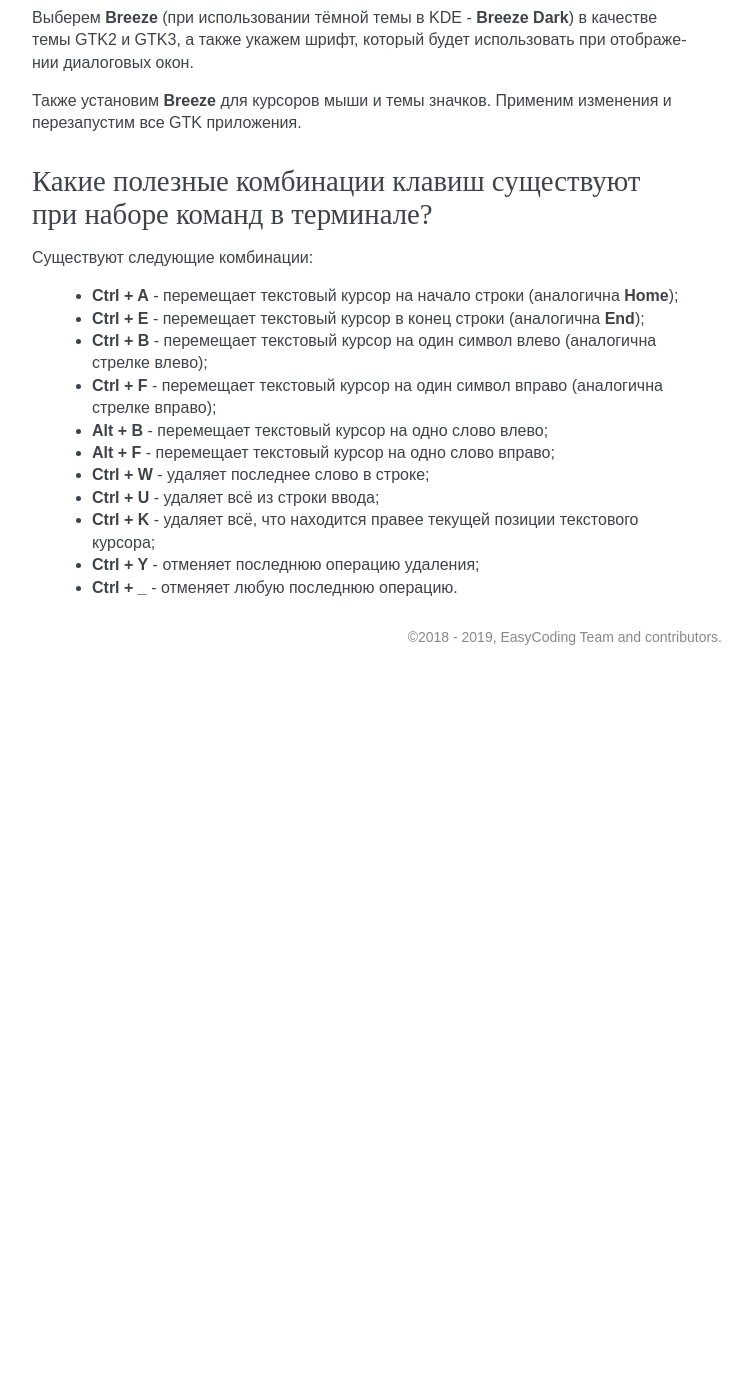
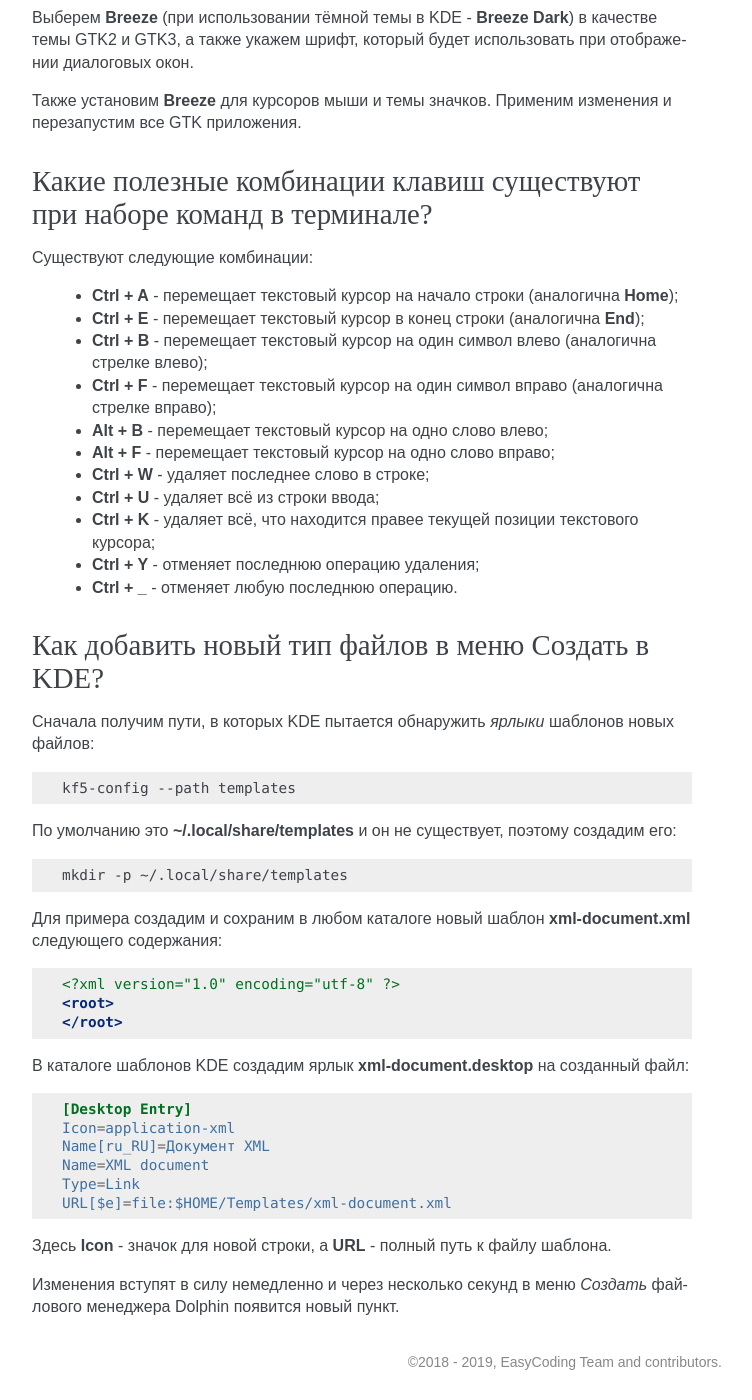
Before and after one commit to RussianFedora/FAQ, a Sphinx documentation site: the page built from source/using-system.rst, in a window 1280 px wide and 1400 px high, scrolled down 17040 px. Shown: the whole window, without its empty margins (388-1140 px from the left). Built offline with Sphinx 7.4.7, drawn with Linux system fonts in a browser that asks for light colours; before the commit the page ends 17715 px from its top, so only the background shows below that; some of the changed text lies outside the part shown.

Commit message:
Added question about adding new KDE templates.

```diff
--- a/source/using-system.rst
+++ b/source/using-system.rst
@@ -995,3 +995,44 @@ KDE Connect не видит мой смартфон. Как исправить?
  * **Ctrl + K** - удаляет всё, что находится правее текущей позиции текстового курсора;
  * **Ctrl + Y** - отменяет последнюю операцию удаления;
  * **Ctrl + _** - отменяет любую последнюю операцию.
+
+.. index:: kde, plasma, new file, dolphin, templates
+.. _dolphin-templates:
+
+Как добавить новый тип файлов в меню Создать в KDE?
+=======================================================
+
+Сначала получим пути, в которых KDE пытается обнаружить *ярлыки* шаблонов новых файлов:
+
+.. code-block:: bash
+
+    kf5-config --path templates
+
+По умолчанию это **~/.local/share/templates** и он не существует, поэтому создадим его:
+
+.. code-block:: bash
+
+    mkdir -p ~/.local/share/templates
+
+Для примера создадим и сохраним в любом каталоге новый шаблон **xml-document.xml** следующего содержания:
+
+.. code-block:: xml
+
+    <?xml version="1.0" encoding="utf-8" ?>
+    <root>
+    </root>
+
+В каталоге шаблонов KDE создадим ярлык **xml-document.desktop** на созданный файл:
+
+.. code-block:: ini
+
+    [Desktop Entry]
+    Icon=application-xml
+    Name[ru_RU]=Документ XML
+    Name=XML document
+    Type=Link
+    URL[$e]=file:$HOME/Templates/xml-document.xml
+
+Здесь **Icon** - значок для новой строки, а **URL** - полный путь к файлу шаблона.
+
+Изменения вступят в силу немедленно и через несколько секунд в меню *Создать* файлового менеджера Dolphin появится новый пункт.
```
